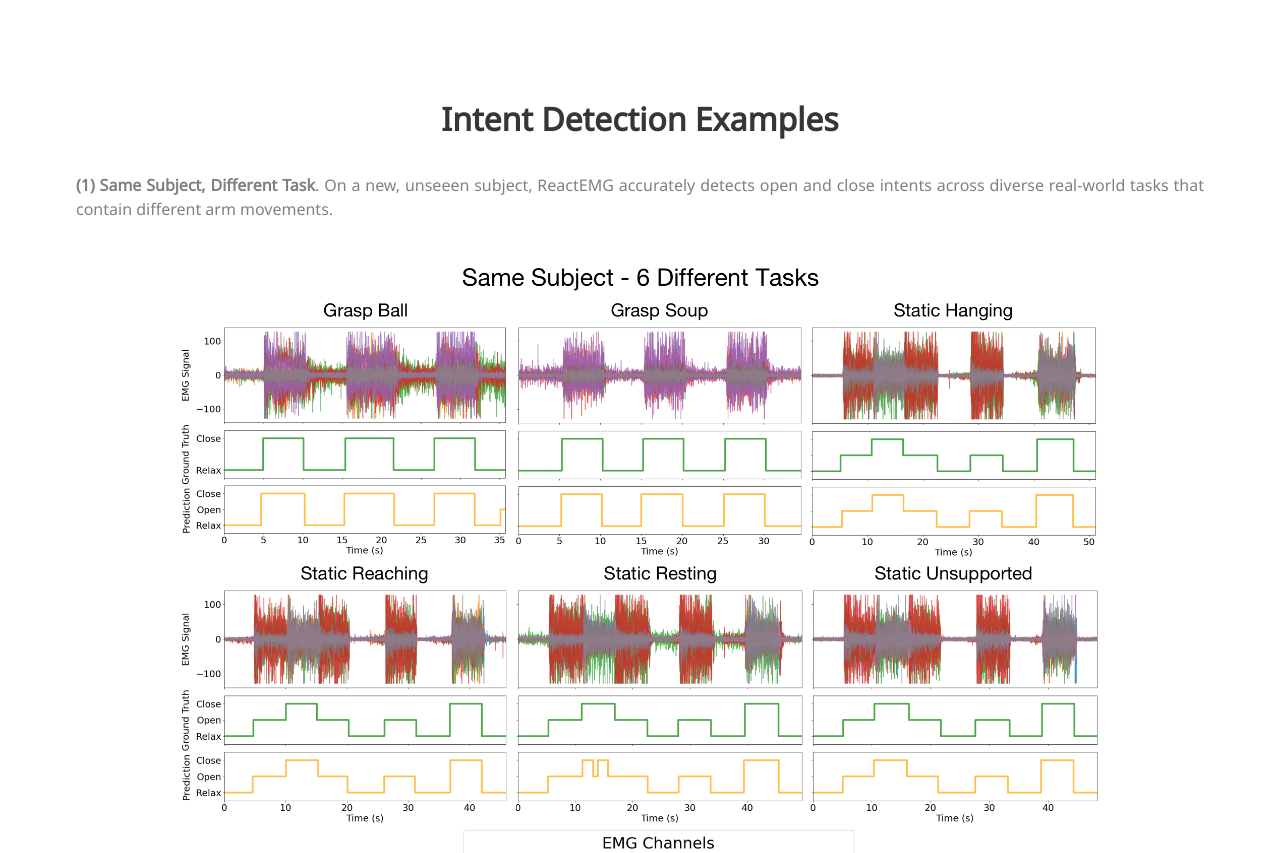
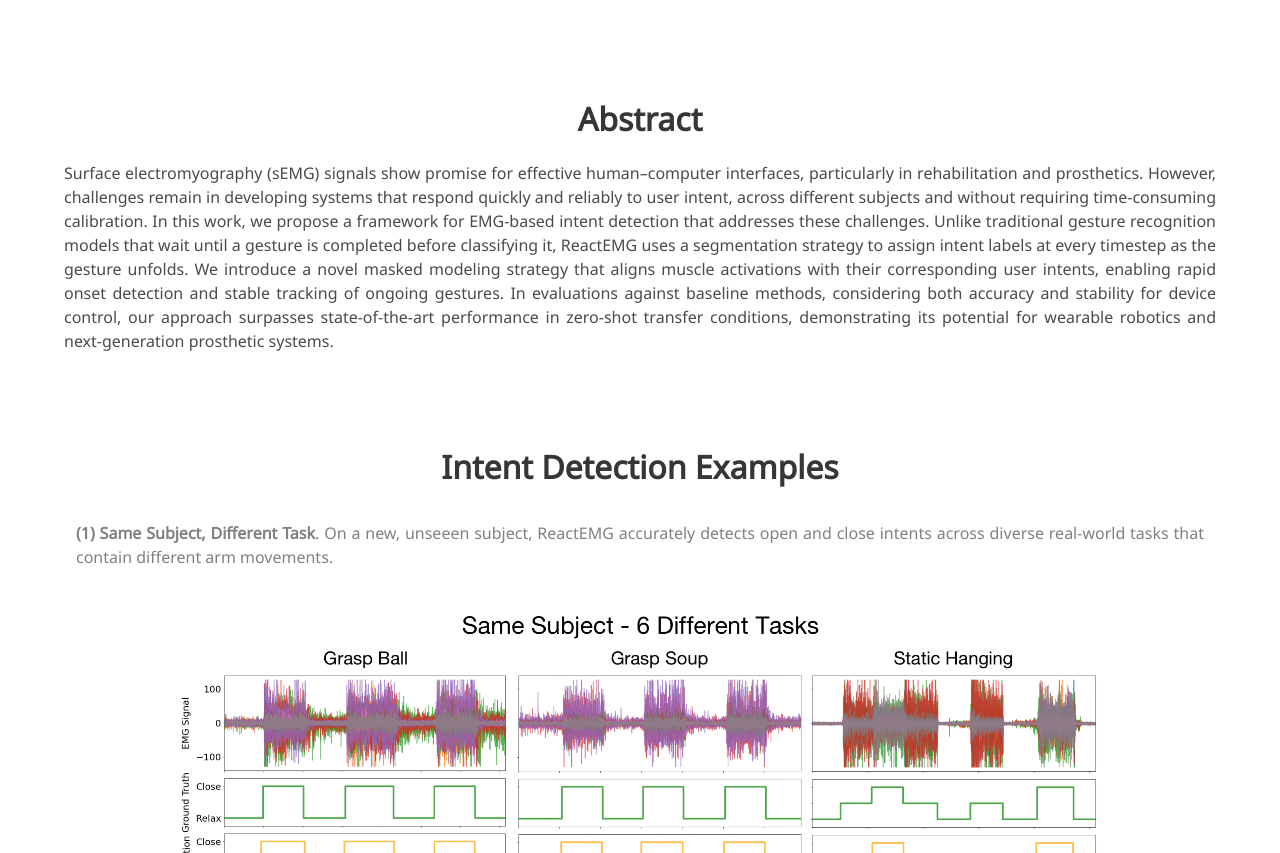
Before and after one commit to syneremg/syneremg.github.io, a plain HTML site: page index.html in a window 1280 px wide. Shown: the part 1153-2006 px from the top of the page. Drawn offline with nearby package versions, Linux system fonts and the light colour scheme; some icons are missing; a web font is replaced by a local one.

Commit message:
added abstract.

```diff
--- a/index.html
+++ b/index.html
@@ -162,13 +162,27 @@
     </div>
   </section>
 
+  <section class="section">
+    <div class="container">
+      <div class="columns is-centered has-text-centered">
+        <div class="column is-full-width">
+          <h2 class="title is-3">Abstract</h2>
+          <div class="content has-text-justified">
+            <p>
+              Surface electromyography (sEMG) signals show promise for effective human–computer interfaces, particularly in rehabilitation and prosthetics. However, challenges remain in developing systems that respond quickly and reliably to user intent, across different subjects and without requiring time-consuming calibration. In this work, we propose a framework for EMG-based intent detection that addresses these challenges. Unlike traditional gesture recognition models that wait until a gesture is completed before classifying it, ReactEMG uses a segmentation strategy to assign intent labels at every timestep as the gesture unfolds. We introduce a novel masked modeling strategy that aligns muscle activations with their corresponding user intents, enabling rapid onset detection and stable tracking of ongoing gestures. In evaluations against baseline methods, considering both accuracy and stability for device control, our approach surpasses state-of-the-art performance in zero-shot transfer conditions, demonstrating its potential for wearable robotics and next-generation prosthetic systems.
+            </p>
+          </div>
+        </div>
+      </div>
+    </div>
+  </section>
+
 
   <br><br>
   <section class="representation">
     <div class="container">
       <div class="columns is-centered has-text-centered">
         <div class="column is-full-width">
-          <!-- Change heading to: "Visuo-Tactile Pretraining & Downstream Imitation Learning" -->
           <h2 class="title is-3">Intent Detection Examples</h2>
           <div class="content has-text-justified">
             <div class="column is-full-width" style="color: grey;">
```
